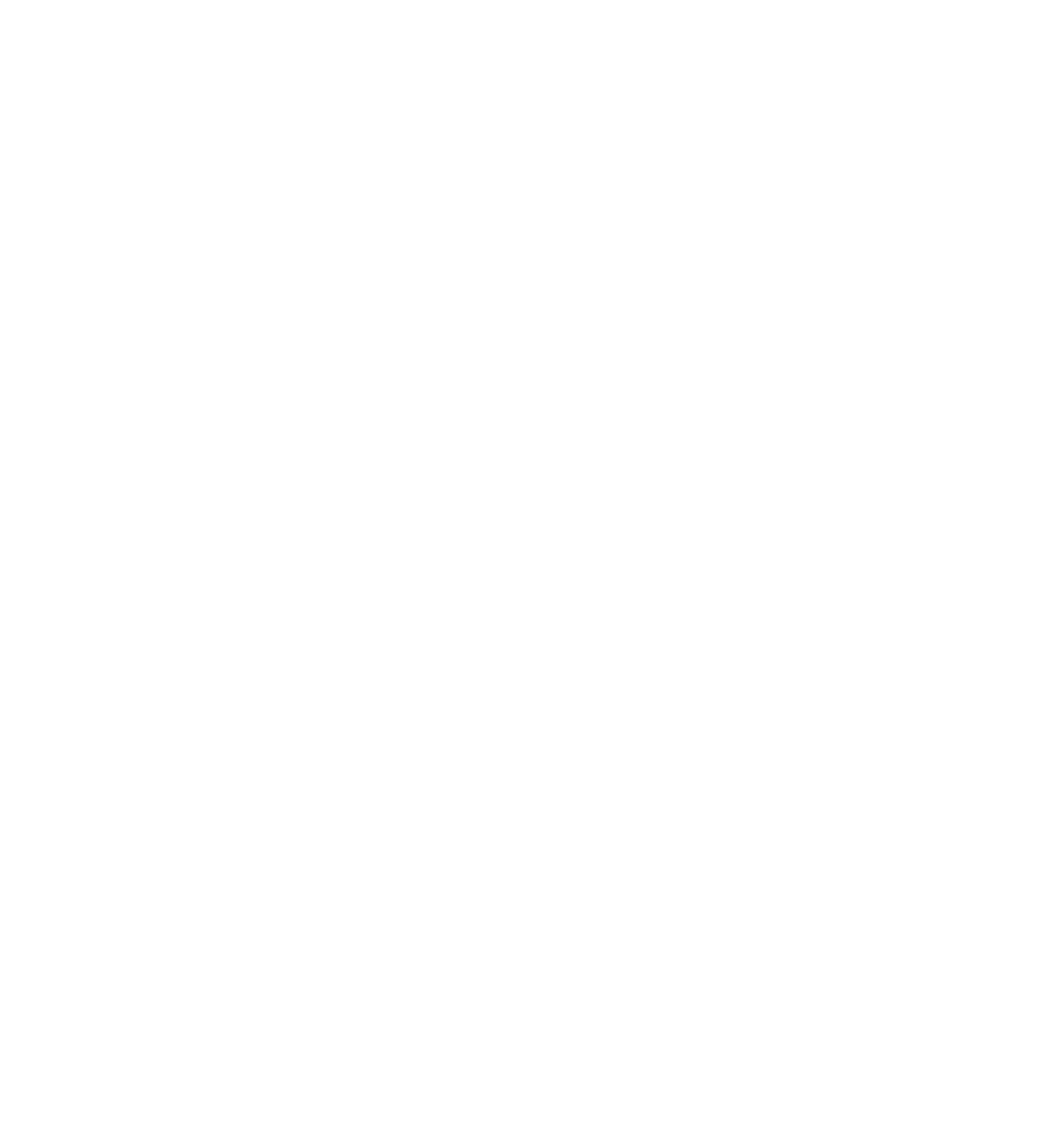
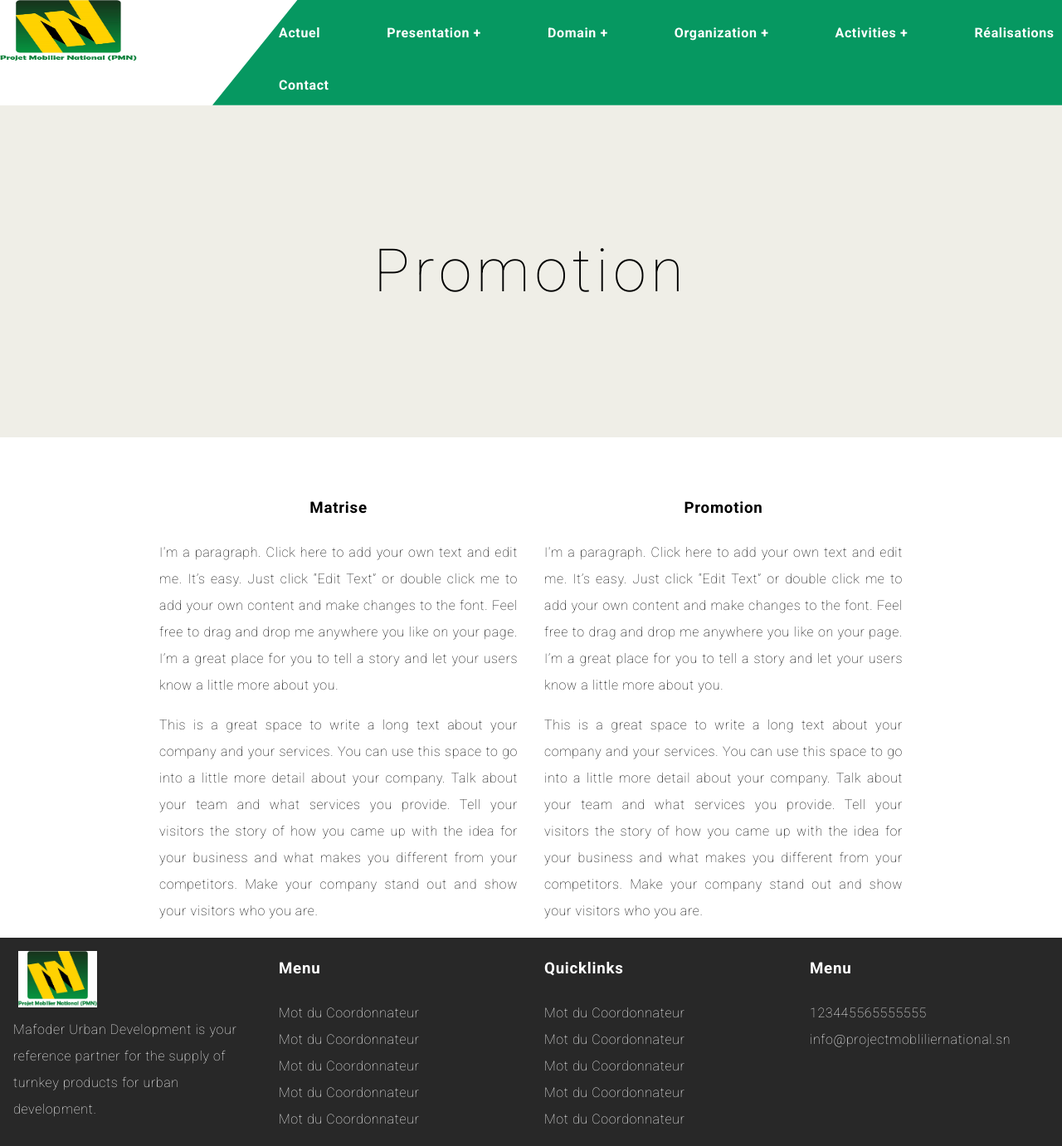
Before and after one commit to Baboucar/pmn, a Vue app: page /promotion in a window 1280 px wide. Before the commit this address had no page. Shown: the whole page at 83% size. Before the commit the page ends 800 px from the top, so only its background shows below. Built offline with nearby package versions, Linux system fonts and the light colour scheme; a web font is replaced by a local one.

Commit message:
add components

```diff
--- /dev/null
+++ b/src/components/Gestion.vue
@@ -0,0 +1,73 @@
+<template>
+    <div>
+   <Nav/>
+   <h1 class="center__text header">Gestion</h1>
+   <div class="mv ninty_container">
+
+
+    <div>
+        <h3 class="center__text head">Gestion</h3>
+        <p>I'm a paragraph. Click here to add your own text and edit me. It’s easy. Just click “Edit Text”
+            or double click me to add your own content and make changes to the font. Feel free to drag and
+            drop me anywhere you like on your page. I’m a great place for you to tell a story and let your
+            users know a little more about you.</p>
+        <p>
+            This is a great space to write a long text about your company and your services. You can use
+            this space to go into a little more detail about your company. Talk about your team and what
+            services you provide. Tell your visitors the story of how you came up with the idea for your
+            business and what makes you different from your competitors. Make your company stand out and
+            show your visitors who you are.
+        </p>
+        <p>
+            This is a great space to write a long text about your company and your services. You can use
+            this space to go into a little more detail about your company. Talk about your team and what
+            services you provide. Tell your visitors the story of how you came up with the idea for your
+            business and what makes you different from your competitors. Make your company stand out and
+            show your visitors who you are.
+        </p>
+    </div>
+</div>
+<Footer/>
+    </div>
+</template>
+
+<script>
+import Nav from "./Nav.vue";
+import Footer from "./Footer.vue";
+    export default {
+        components:{
+            Nav,
+            Footer
+        }
+    }
+</script>
+
+<style lang="scss" scoped>
+
+.header {
+    font-size: 2rem;
+    background-color: #EFEEE7;
+    padding: 5rem;
+    margin-top: 0;
+}
+p{
+    text-align: justify;
+}
+
+@media(min-width: 65rem) {
+    .header {
+        letter-spacing: 0.08em;
+        font-size: 4.5em;
+        font-weight: 200;
+        padding: 8rem;
+    }
+    .mv{
+
+        width: 50%;
+        margin: 0 auto;
+        line-height: 2;
+    letter-spacing: 0.04em;
+    }
+}
+
+</style>
--- a/src/components/Nav.vue
+++ b/src/components/Nav.vue
@@ -13,40 +13,47 @@
 
 
             <router-link to="/" class="main_link ">Actuel</router-link>
-            <router-link @click="toggleSubNav('subNav1')" to="#" class="main_link ">Presentation +</router-link>
-            <div class="sub__menu" v-show="subNavStates.subNav1">
+            <div class="wrapper"  @mouseenter="showSubNav('subNav1')" @mouseleave="hideSubNav('subNav1')">
+
+            <router-link @click="toggleSubNav('subNav1')"   to="#" class="main_link ">Presentation +</router-link>
+            <div class="sub__menu" v-show="subNavStates.subNav1" >
               <router-link class="sub__menu--links" to="/about">Qui sommes nous</router-link>
               <router-link class="sub__menu--links" to="/vision">Vision &amp; Mission</router-link>
               <router-link class="sub__menu--links" to="">Mission</router-link>
               <router-link class="sub__menu--links" to="/objective">Objective</router-link>
               <router-link class="sub__menu--links" to="/president">Coordiator</router-link>
+            </div>
+            </div>
+            <div class="wrapper"  @mouseenter="showSubNav('subNav2')" @mouseleave="hideSubNav('subNav2')">
+
+            <router-link to="#" @click="toggleSubNav('subNav2')" class="main_link ">Domain +</router-link>
+            </div>
+            <div class="sub__menu" v-show="subNavStates.subNav2">
+              <router-link class="sub__menu--links" to="/promotion">Matrise &amp; Promotion</router-link>
 
 
 
             </div>
-            <router-link to="#" @click="toggleSubNav('subNav2')" class="main_link ">Domain +</router-link>
-            <div class="sub__menu" v-show="subNavStates.subNav2">
-              <router-link class="sub__menu--links" to="">Matrise</router-link>
-              <router-link class="sub__menu--links" to="">Promotion</router-link>
+            <div class="wrapper"  @mouseenter="showSubNav('subNav3')" @mouseleave="hideSubNav('subNav1')">
 
-
-            </div>
             <router-link @click="toggleSubNav('subNav3')" to="#" class="main_link ">Organization +</router-link>
             <div class="sub__menu" v-show="subNavStates.subNav3">
               <router-link class="sub__menu--links" to="/organ">Organogram</router-link>
-              <router-link class="sub__menu--links" to="">Gesion</router-link>
+              <router-link class="sub__menu--links" to="/gestion">Gesion</router-link>
               <router-link class="sub__menu--links" to="/moyen">Moyen</router-link>
 
 
 
             </div>
+            </div>
+            <div class="wrapper"  @mouseenter="showSubNav('subNav4')" @mouseleave="hideSubNav('subNav4')">
+
             <router-link @click="toggleSubNav('subNav4')" to="#" class="main_link " >Activities +</router-link>
             <div class="sub__menu" v-show="subNavStates.subNav4">
-              <router-link class="sub__menu--links" to="">Services</router-link>
-              <router-link class="sub__menu--links" to="">Terrain</router-link>
+              <router-link class="sub__menu--links" to="">Services  &amp; Terrain</router-link>
 
 
-
+            </div>
             </div>
             <router-link to="/achievement" class="main_link " >Réalisations</router-link>
 
@@ -55,25 +62,25 @@
         </nav>
 
       </div>
-      <div v-show="subNavStates.subNav1" class="submenu__desktop done">
+      <div   @mouseenter="showSubNav('subNav1')" @mouseleave="hideSubNav('subNav1')" v-show="subNavStates.subNav1" class="submenu__desktop done">
         <router-link class="sub__menu--links" to="/about">Qui sommes nous</router-link>
         <router-link class="sub__menu--links" to="/vision">Vision &amp; Mission</router-link>
         <router-link class="sub__menu--links" to="/objective">Objective</router-link>
         <router-link class="sub__menu--links" to="/president">Coordiator</router-link>
       </div>
-      <div v-show="subNavStates.subNav2" class="submenu__desktop dtwo">
-        <router-link class="sub__menu--links" to="">Matrise</router-link>
-        <router-link class="sub__menu--links" to="">Promotion</router-link>
+      <div  @mouseenter="showSubNav('subNav2')" @mouseleave="hideSubNav('subNav2')" v-show="subNavStates.subNav2" class="submenu__desktop dtwo">
+        <router-link class="sub__menu--links" to="/promotion">Matrise &amp; Promotion</router-link>
+
       </div>
-      <div v-show="subNavStates.subNav3" class="submenu__desktop dthree">
+      <div  @mouseenter="showSubNav('subNav3')" @mouseleave="hideSubNav('subNav3')" v-show="subNavStates.subNav3" class="submenu__desktop dthree">
         <router-link class="sub__menu--links" to="/organ">Organogram</router-link>
-        <router-link class="sub__menu--links" to="">Gesion</router-link>
+        <router-link class="sub__menu--links" to="/gestion">Gesion</router-link>
         <router-link class="sub__menu--links" to="/moyen">Moyen</router-link>
 
       </div>
-      <div v-show="subNavStates.subNav4" class="submenu__desktop dfour">
-        <router-link class="sub__menu--links" to="">Services</router-link>
-        <router-link class="sub__menu--links" to="">Terrain</router-link>
+      <div  @mouseenter="showSubNav('subNav4')" @mouseleave="hideSubNav('subNav4')" v-show="subNavStates.subNav4" class="submenu__desktop dfour">
+        <router-link class="sub__menu--links" to="/services">Services  &amp; Terrain</router-link>
+
       </div>
 
       </div>
@@ -99,6 +106,14 @@ import { reactive, ref } from 'vue';
       subNavStates[navKey] = !subNavStates[navKey];
     }
 
+    function showSubNav(navKey) {
+      subNavStates[navKey] = true;
+    }
+    function hideSubNav(navKey) {
+      subNavStates[navKey] = false;
+    }
+
+
     function toggleNav() {
       isNavOpen.value = !isNavOpen.value;
     }
@@ -107,7 +122,7 @@ import { reactive, ref } from 'vue';
       isNavOpen.value = false;
     }
 
-    return { isNavOpen, subNavStates, toggleSubNav, toggleNav, closeNav };
+    return { isNavOpen, subNavStates, showSubNav, hideSubNav, toggleNav, closeNav,toggleSubNav };
   }
 
   }
@@ -145,6 +160,7 @@ import { reactive, ref } from 'vue';
 
  }
  .main_link{
+  position: relative;
    border-bottom: 1px solid #FFF; /* 1px solid black line */
    padding-left: 1rem;
    display: block;
@@ -294,6 +310,8 @@ nav{
 .home__link{
   display: flex;
 }
-
+.wrapper{
+  display: inline;
+}
  }
 </style>
--- a/src/components/Organogram.vue
+++ b/src/components/Organogram.vue
@@ -7,7 +7,7 @@
             <p class="desc">La synergie de nos activités complémentaires et la force de notre capital  humain font partie
                 des piliers de l'excellence d'Interlux.
             </p>
-            <img class="img__responsive" src="/public/images/organigramm.png" alt="organogram">
+            <img class="img__responsive" src="/images/organigramm.png" alt="organogram">
         </section>
         <Footer/>
     </div>
--- /dev/null
+++ b/src/components/Promotion.vue
@@ -0,0 +1,78 @@
+<template>
+    <div>
+   <Nav/>
+   <h1 class="center__text header">Promotion</h1>
+   <div class="mv ninty_container">
+    <div>
+        <h3 class="center__text head">Matrise</h3>
+        <p>I'm a paragraph. Click here to add your own text and edit me. It’s easy. Just click “Edit Text”
+            or double click me to add your own content and make changes to the font. Feel free to drag and
+            drop me anywhere you like on your page. I’m a great place for you to tell a story and let your
+            users know a little more about you.</p>
+        <p>This is a great space to write a long text about your company and your services. You can use this
+            space to go into a little more detail about your company. Talk about your team and what services
+            you provide. Tell your visitors the story of how you came up with the idea for your business and
+            what makes you different from your competitors. Make your company stand out and show your
+            visitors who you are.</p>
+    </div>
+    <div>
+        <h3 class="center__text head">Promotion</h3>
+        <p>I'm a paragraph. Click here to add your own text and edit me. It’s easy. Just click “Edit Text”
+            or double click me to add your own content and make changes to the font. Feel free to drag and
+            drop me anywhere you like on your page. I’m a great place for you to tell a story and let your
+            users know a little more about you.</p>
+        <p>
+            This is a great space to write a long text about your company and your services. You can use
+            this space to go into a little more detail about your company. Talk about your team and what
+            services you provide. Tell your visitors the story of how you came up with the idea for your
+            business and what makes you different from your competitors. Make your company stand out and
+            show your visitors who you are.
+        </p>
+    </div>
+</div>
+<Footer/>
+    </div>
+</template>
+
+<script>
+import Nav from "./Nav.vue";
+import Footer from "./Footer.vue";
+    export default {
+        components:{
+            Nav,
+            Footer
+        }
+    }
+</script>
+
+<style lang="scss" scoped>
+
+.header {
+    font-size: 2rem;
+    background-color: #EFEEE7;
+    padding: 5rem;
+    margin-top: 0;
+}
+p{
+    text-align: justify;
+}
+
+@media(min-width: 65rem) {
+    .header {
+        letter-spacing: 0.08em;
+        font-size: 4.5em;
+        font-weight: 200;
+        padding: 8rem;
+    }
+    .mv{
+        display: grid;
+        grid-template-columns: 1fr 1fr;
+        gap: 2rem;
+        width: 70%;
+        margin: 0 auto;
+        line-height: 2;
+    letter-spacing: 0.04em;
+    }
+}
+
+</style>
--- /dev/null
+++ b/src/components/Services.vue
@@ -0,0 +1,78 @@
+<template>
+    <div>
+   <Nav/>
+   <h1 class="center__text header">Services and Terrin</h1>
+   <div class="mv ninty_container">
+    <div>
+        <h3 class="center__text head">Services</h3>
+        <p>I'm a paragraph. Click here to add your own text and edit me. It’s easy. Just click “Edit Text”
+            or double click me to add your own content and make changes to the font. Feel free to drag and
+            drop me anywhere you like on your page. I’m a great place for you to tell a story and let your
+            users know a little more about you.</p>
+        <p>This is a great space to write a long text about your company and your services. You can use this
+            space to go into a little more detail about your company. Talk about your team and what services
+            you provide. Tell your visitors the story of how you came up with the idea for your business and
+            what makes you different from your competitors. Make your company stand out and show your
+            visitors who you are.</p>
+    </div>
+    <div>
+        <h3 class="center__text head">Terrin</h3>
+        <p>I'm a paragraph. Click here to add your own text and edit me. It’s easy. Just click “Edit Text”
+            or double click me to add your own content and make changes to the font. Feel free to drag and
+            drop me anywhere you like on your page. I’m a great place for you to tell a story and let your
+            users know a little more about you.</p>
+        <p>
+            This is a great space to write a long text about your company and your services. You can use
+            this space to go into a little more detail about your company. Talk about your team and what
+            services you provide. Tell your visitors the story of how you came up with the idea for your
+            business and what makes you different from your competitors. Make your company stand out and
+            show your visitors who you are.
+        </p>
+    </div>
+</div>
+<Footer/>
+    </div>
+</template>
+
+<script>
+import Nav from "./Nav.vue";
+import Footer from "./Footer.vue";
+    export default {
+        components:{
+            Nav,
+            Footer
+        }
+    }
+</script>
+
+<style lang="scss" scoped>
+
+.header {
+    font-size: 2rem;
+    background-color: #EFEEE7;
+    padding: 5rem;
+    margin-top: 0;
+}
+p{
+    text-align: justify;
+}
+
+@media(min-width: 65rem) {
+    .header {
+        letter-spacing: 0.08em;
+        font-size: 4.5em;
+        font-weight: 200;
+        padding: 8rem;
+    }
+    .mv{
+        display: grid;
+        grid-template-columns: 1fr 1fr;
+        gap: 2rem;
+        width: 70%;
+        margin: 0 auto;
+        line-height: 2;
+    letter-spacing: 0.04em;
+    }
+}
+
+</style>
--- a/src/router/index.js
+++ b/src/router/index.js
@@ -9,7 +9,9 @@ import President from '../components/President.vue';
 import Organogram from '../components/Organogram.vue';
 import Vision from '../components/Vision.vue';
 import Objective from '../components/Objective.vue';
-
+import Promotion from '../components/Promotion.vue';
+import Services from '../components/Services.vue';
+import Gestion from '../components/Gestion.vue';
 
 const router = createRouter({
   history: createWebHistory(import.meta.env.BASE_URL),
@@ -68,6 +70,21 @@ const router = createRouter({
                     path:'/objective',
                     name:'objective',
                     component:Objective
+                  },
+                  {
+                    path:'/promotion',
+                    name:'promotion',
+                    component:Promotion
+                  },
+                  {
+                    path:'/services',
+                    name:'services',
+                    component:Services
+                  },
+                  {
+                    path:'/gestion',
+                    name:'gestion',
+                    component:Gestion
                   }
     // {
     //   path: '/about',
```
Also changed, not shown: src/components/Achievement.vue (+10 -6 lines), src/components/Home.vue (+33 -13 lines).
